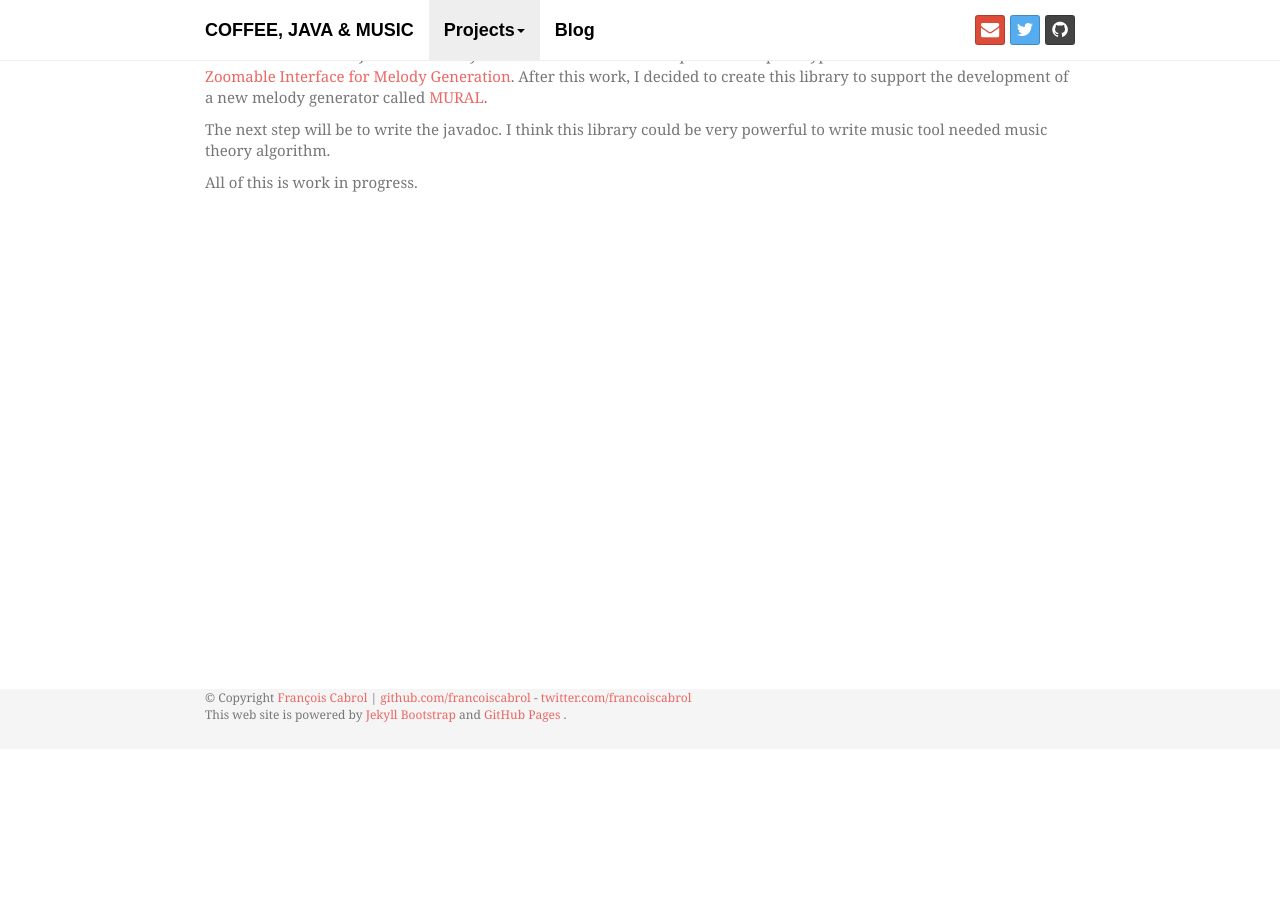
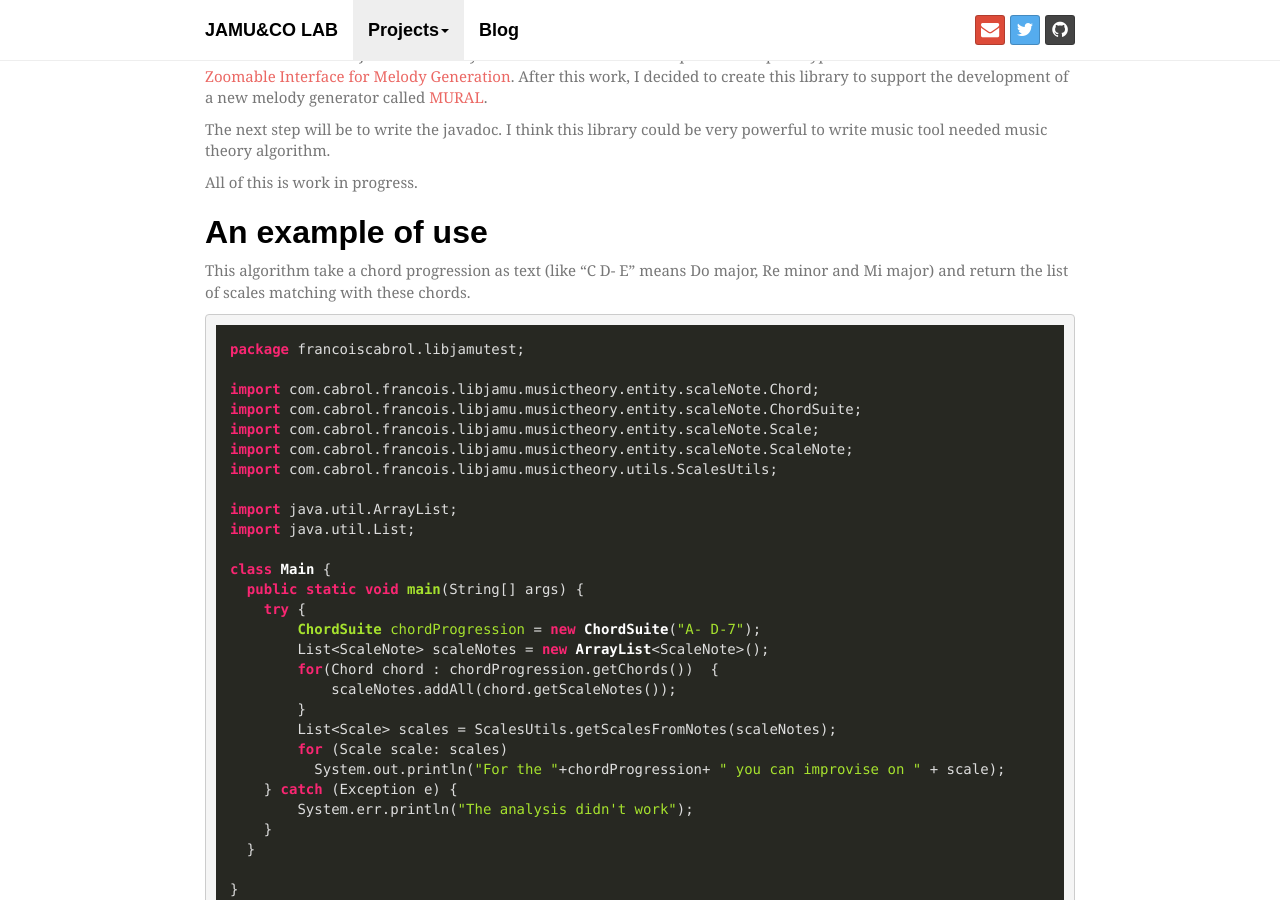
Before and after one commit to francoiscabrol/francoiscabrol.github.source, a Jekyll site: the page built from project/_posts/2014-03-10-libjamu.markdown, in a window 1280 px wide and 900 px high, scrolled down 251 px. Built offline with Jekyll 4.4.1, drawn with Linux system fonts in a browser that asks for light colours; nearby versions of some CDN libraries; some web fonts are replaced; before the commit the page ends 1000 px from its top, so only the background shows below that; some of the changed text lies outside the part shown.

Commit message:
Modified title and added code highlighting

```diff
--- a/_config.yml
+++ b/_config.yml
@@ -1,6 +1,6 @@
-name: Coffee, Java & Music
+name: JaMu&Co lab
 author: François Cabrol
-accroche: "#Computermusic #Human-machine interface #Information visualization #Java/Scala programming"
+accroche: "#Java-Scala-Javascript programming #Human-machine interface #Computermusic #Information visualization"
 mail: francois.cabrol@live.ca
 markdown: kramdown
 safe: false
--- a/_layouts/default.html
+++ b/_layouts/default.html
@@ -9,6 +9,7 @@
         <link href="/assets/css/bootstrap_journal.min.css" rel="stylesheet">
         <link href="/assets/css/bootstrap-social.css" rel="stylesheet">
         <link href="/assets/css/font-awesome.min.css" rel="stylesheet">
+        <link rel="stylesheet" href="http://cdnjs.cloudflare.com/ajax/libs/highlight.js/8.1/styles/monokai.min.css">
         <!-- Custom template CSS -->
         <link href="/assets/css/custom-template.css" rel="stylesheet">
     </head>
--- a/project/_posts/2014-03-10-libjamu.markdown
+++ b/project/_posts/2014-03-10-libjamu.markdown
@@ -15,3 +15,50 @@ After this work, I decided to create this library to support the development of
 The next step will be to write the javadoc. I think this library could be very powerful to write music tool needed music theory algorithm.
 
 All of this is work in progress.
+
+
+## An example of use
+
+This algorithm take a chord progression as text (like "C D- E" means Do major, Re minor and Mi major) and return the list of scales matching with these chords.
+
+    package francoiscabrol.libjamutest;
+
+    import com.cabrol.francois.libjamu.musictheory.entity.scaleNote.Chord;
+    import com.cabrol.francois.libjamu.musictheory.entity.scaleNote.ChordSuite;
+    import com.cabrol.francois.libjamu.musictheory.entity.scaleNote.Scale;
+    import com.cabrol.francois.libjamu.musictheory.entity.scaleNote.ScaleNote;
+    import com.cabrol.francois.libjamu.musictheory.utils.ScalesUtils;
+
+    import java.util.ArrayList;
+    import java.util.List;
+
+    class Main {
+      public static void main(String[] args) {
+        try {
+            ChordSuite chordProgression = new ChordSuite("A- D-7");
+            List<ScaleNote> scaleNotes = new ArrayList<ScaleNote>();
+            for(Chord chord : chordProgression.getChords())  {
+                scaleNotes.addAll(chord.getScaleNotes());
+            }
+            List<Scale> scales = ScalesUtils.getScalesFromNotes(scaleNotes);
+            for (Scale scale: scales)
+              System.out.println("For the "+chordProgression+ " you can improvise on " + scale);
+        } catch (Exception e) {
+            System.err.println("The analysis didn't work");
+        }
+      }
+
+    }
+
+
+
+You will get this output:
+
+    For the ChordSuite{ A-(A-C-E-) D-7(D-F-A-C-) } you can improvise on Gamme de C major ( C D E F G A B )
+    For the ChordSuite{ A-(A-C-E-) D-7(D-F-A-C-) } you can improvise on Gamme de F major ( F G A A# C D E )
+    For the ChordSuite{ A-(A-C-E-) D-7(D-F-A-C-) } you can improvise on Gamme de D minor ( D E F G A A# C )
+    For the ChordSuite{ A-(A-C-E-) D-7(D-F-A-C-) } you can improvise on Gamme de A minor ( A B C D E F G )
+    For the ChordSuite{ A-(A-C-E-) D-7(D-F-A-C-) } you can improvise on Gamme de C mixolydien ( C D E F G A A# )
+    For the ChordSuite{ A-(A-C-E-) D-7(D-F-A-C-) } you can improvise on Gamme de G mixolydien ( G A B C D E F )
+    For the ChordSuite{ A-(A-C-E-) D-7(D-F-A-C-) } you can improvise on Gamme de A harmonic ( A B C D E F G# )
+    For the ChordSuite{ A-(A-C-E-) D-7(D-F-A-C-) } you can improvise on Gamme de E orient3 ( E F G# A A# C D )
```
Also changed, not shown: other parts of _layouts/default.html (+2 -0 lines).
